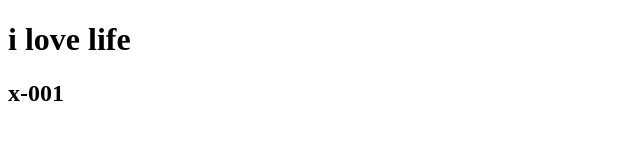
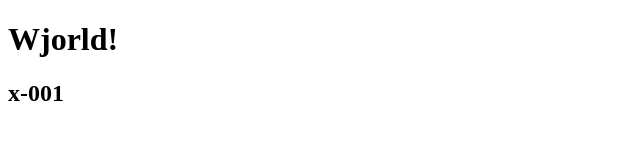
Before and after one commit to Ilay02321/00-, a plain HTML site: page index.html in a window 1280 px wide. Shown: the full height of the page, 0-640 px from the left. Drawn offline with Linux system fonts and the light colour scheme.

Commit message:
Revert "new commit"
This reverts commit c6ee287d835d94b8bab8fd7c166f912fa1d0d64b.

```diff
--- a/index.html
+++ b/index.html
@@ -3,10 +3,10 @@
 <head>
     <meta charset="UTF-8">
     <meta name="viewport" content="width=device-width, initial-scale=1.0">
-    <title>git  o</title>
+    <title>Document</title>
 </head>
 <body>
-    <h1>i love life </h1>
+    <h1>Wjorld!</h1>
     <h2>x-001</h2>
 </body>
 </html>
```
